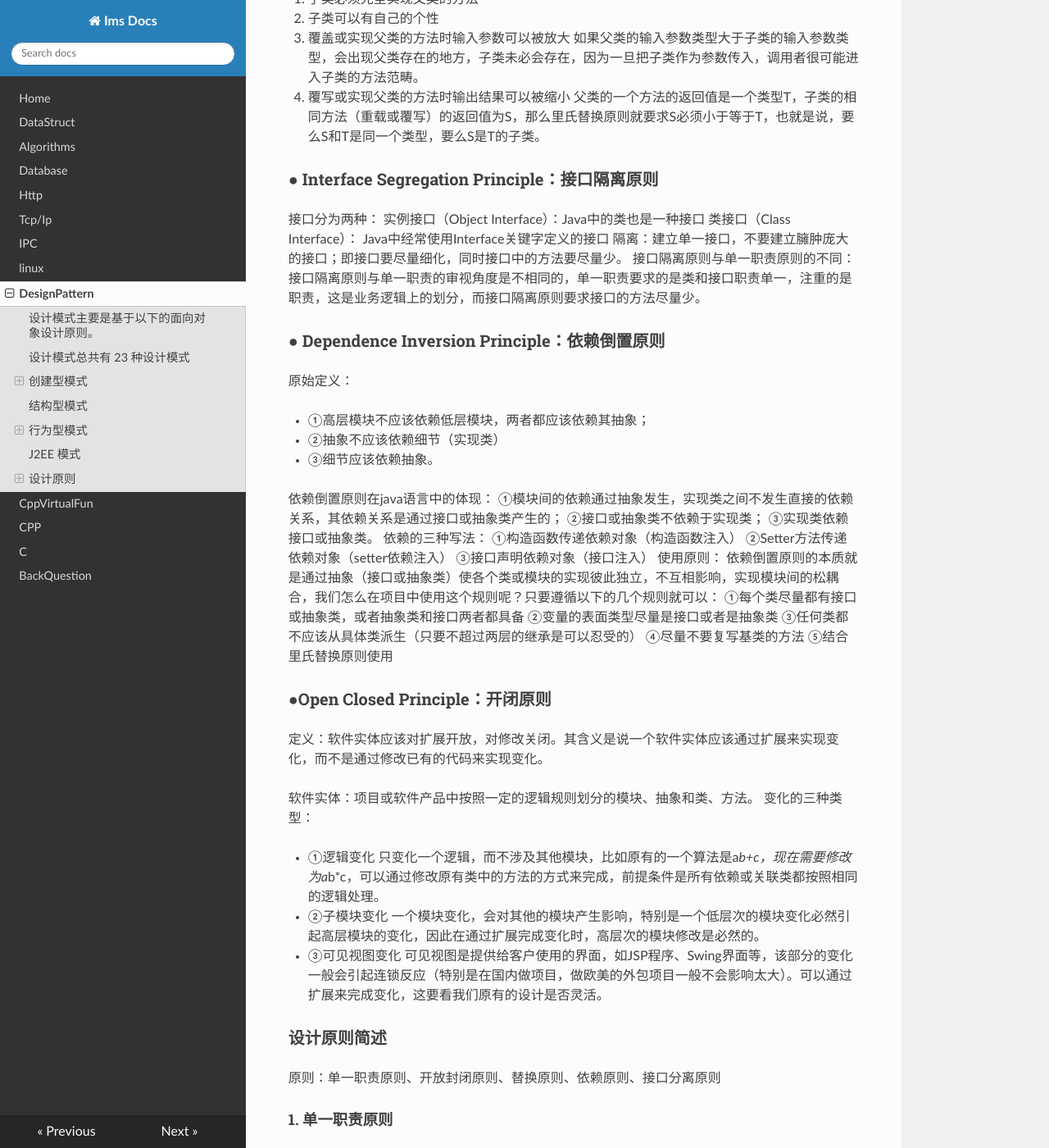
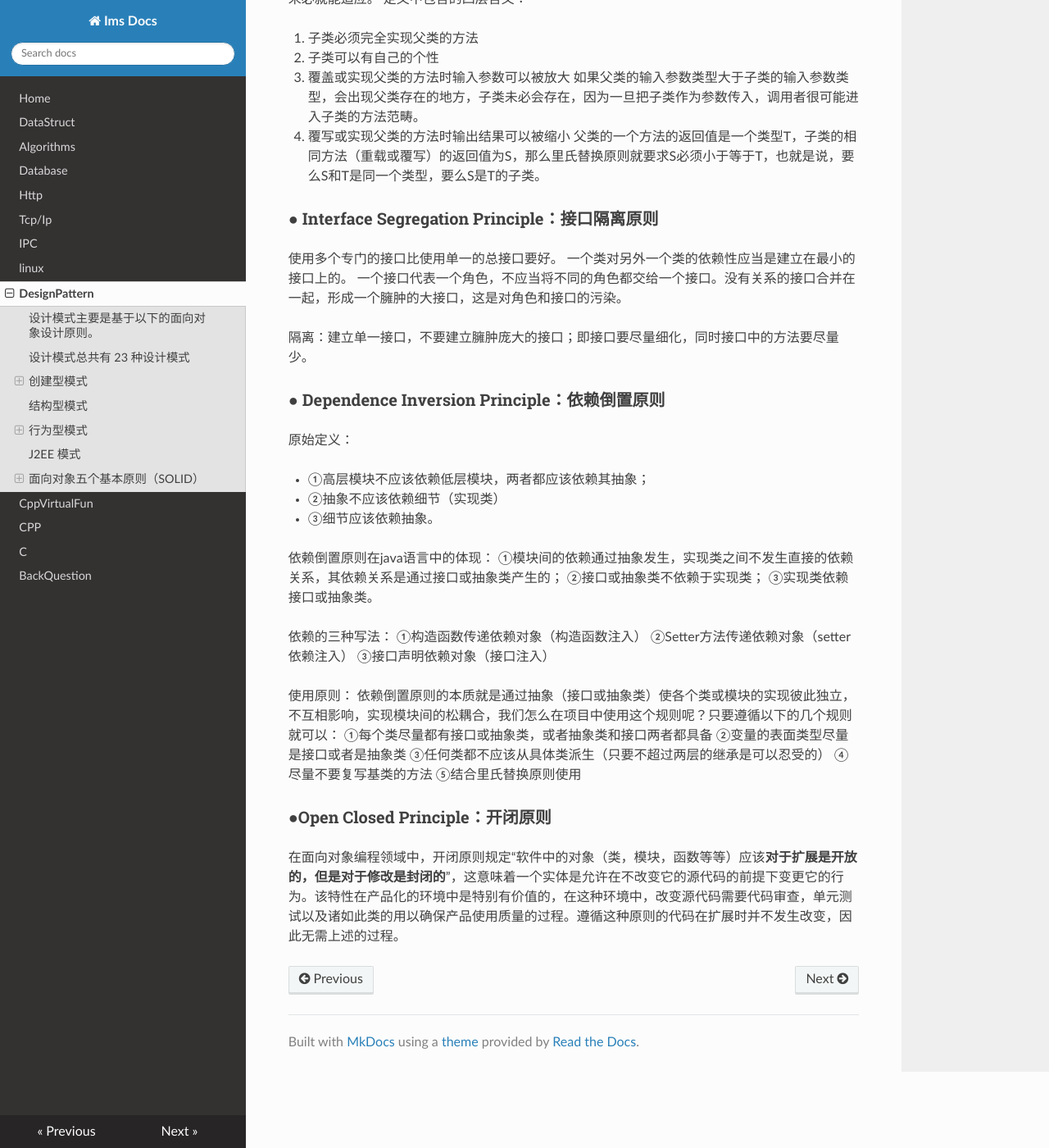
Before and after one commit to ims0/mkdocs, an MkDocs documentation site: the page built from docs/designPattern.md, in a window 1280 px wide and 1400 px high, scrolled down 9042 px. Shown: the whole window at 82% size. Built offline with MkDocs 1.6.1, drawn with Linux system fonts in a browser that asks for light colours; nearby versions of some CDN libraries; some of the changed text lies outside the part shown.

Commit message:
add network.pdf

```diff
--- a/docs/designPattern.md
+++ b/docs/designPattern.md
@@ -458,17 +458,18 @@
 + 传输对象模式（Transfer Object Pattern）
 
 
-##  设计原则
+##  面向对象五个基本原则（SOLID）
 
 ### ● Single Responsibility Principle：单一职责原则
+定义：
+
+就一个类而言，应该仅有一个引起它变化的原因。应该只有一个职责。 [1]  每一个职责都是变化的一个轴线，如果一个类有一个以上的职责，这些职责就耦合在了一起。这会导致脆弱的设计。当一个职责发生变化时，可能会影响其它的职责。另外，多个职责耦合在一起，会影响复用性。例如：要实现逻辑和界面的分离。
+
 单一职责原则好处：
 
 *  类的复杂性降低，实现什么职责都有清晰明确的定义；
 *  可读性提高，复杂性降低，那当然可读性提高了；
-*  可维护性提高，可读性提高，那当然更容易维护了；
 * 变更引起的风险降低，变更是必不可少的，如果接口的单一职责做得好，一个接口修改只对相应的实现类有影响，对其他的接口无影响，这对系统的扩展性、维护性都有非常大的帮助。
-
-ps：接口一定要做到单一职责，类的设计尽量做到只有一个原因引起变化。单一职责原则提出了一个编写程序的标准，用“职责”或“变化原因”来衡量接口或类设计得是否优良，但是“职责”和“变化原因”都是不可度量的，因项目而异，因环境而异。
 
 ### ● Liskov Substitution Principle：里氏替换原则
 定义：Functions that use pointers or references to base classes must be able to use objects of derived classes without knowing it.
@@ -485,12 +486,11 @@
 4. 覆写或实现父类的方法时输出结果可以被缩小
       父类的一个方法的返回值是一个类型T，子类的相同方法（重载或覆写）的返回值为S，那么里氏替换原则就要求S必须小于等于T，也就是说，要么S和T是同一个类型，要么S是T的子类。
 ### ● Interface Segregation Principle：接口隔离原则
+ 使用多个专门的接口比使用单一的总接口要好。
+一个类对另外一个类的依赖性应当是建立在最小的接口上的。
+一个接口代表一个角色，不应当将不同的角色都交给一个接口。没有关系的接口合并在一起，形成一个臃肿的大接口，这是对角色和接口的污染。
 
-接口分为两种：
-实例接口（Object Interface）：Java中的类也是一种接口
-类接口（Class Interface）： Java中经常使用Interface关键字定义的接口
 隔离：建立单一接口，不要建立臃肿庞大的接口；即接口要尽量细化，同时接口中的方法要尽量少。
-接口隔离原则与单一职责原则的不同：接口隔离原则与单一职责的审视角度是不相同的，单一职责要求的是类和接口职责单一，注重的是职责，这是业务逻辑上的划分，而接口隔离原则要求接口的方法尽量少。
 
 ### ● Dependence Inversion Principle：依赖倒置原则
 原始定义：
@@ -503,10 +503,12 @@
 ①模块间的依赖通过抽象发生，实现类之间不发生直接的依赖关系，其依赖关系是通过接口或抽象类产生的；
 ②接口或抽象类不依赖于实现类；
 ③实现类依赖接口或抽象类。
+
 依赖的三种写法：
 ①构造函数传递依赖对象（构造函数注入）
 ②Setter方法传递依赖对象（setter依赖注入）
 ③接口声明依赖对象（接口注入）
+
 使用原则：
 依赖倒置原则的本质就是通过抽象（接口或抽象类）使各个类或模块的实现彼此独立，不互相影响，实现模块间的松耦合，我们怎么在项目中使用这个规则呢？只要遵循以下的几个规则就可以：
 ①每个类尽量都有接口或抽象类，或者抽象类和接口两者都具备
@@ -517,28 +519,5 @@
 
 
 ### ●Open Closed Principle：开闭原则
-定义：软件实体应该对扩展开放，对修改关闭。其含义是说一个软件实体应该通过扩展来实现变化，而不是通过修改已有的代码来实现变化。
 
-软件实体：项目或软件产品中按照一定的逻辑规则划分的模块、抽象和类、方法。
-变化的三种类型：
-
-+ ①逻辑变化
-只变化一个逻辑，而不涉及其他模块，比如原有的一个算法是a*b+c，现在需要修改为a*b*c，可以通过修改原有类中的方法的方式来完成，前提条件是所有依赖或关联类都按照相同的逻辑处理。
-+ ②子模块变化
-一个模块变化，会对其他的模块产生影响，特别是一个低层次的模块变化必然引起高层模块的变化，因此在通过扩展完成变化时，高层次的模块修改是必然的。
-+ ③可见视图变化
-可见视图是提供给客户使用的界面，如JSP程序、Swing界面等，该部分的变化一般会引起连锁反应（特别是在国内做项目，做欧美的外包项目一般不会影响太大）。可以通过扩展来完成变化，这要看我们原有的设计是否灵活。
-
-
-###  设计原则简述
-原则：单一职责原则、开放封闭原则、替换原则、依赖原则、接口分离原则
-#### 1. 单一职责原则
-是指一个类的功能要单一，不能包罗万象。如同一个人一样，分配的工作不能太多，否则一天到晚虽然忙忙碌碌的，但效率却高不起来
-#### 2. 开放封闭原则
-一个模块在扩展性方面应该是开放的而在更改性方面应该是封闭的。比如：一个网络模块，原来只服务端功能，而现在要加入客户端功能， 那么应当在不用修改服务端功能代码的前提下，就能够增加客户端功能的实现代码，这要求在设计之初，就应当将服务端和客户端分开，公共部分抽象出来。
-#### 3. 替换原则
-子类应当可以替换父类并出现在父类能够出现的任何地方。比如：公司搞年度晚会，所有员工可以参加抽奖，那么不管是老员工还是新员工， 也不管是总部员工还是外派员工，都应当可以参加抽奖，否则这公司就不和谐了。
-#### 4. 依赖原则
-具体依赖抽象。假设B是较A低的模块，但B需要使用到A的功能， 这个时候，B不应当直接使用A中的具体类：而应当由B定义一抽象接口，并由A来实现这个抽象接口，B只使用这个抽象接口：这样就达到 了依赖倒置的目的，B也解除了对A的依赖，反过来是A依赖于B定义的抽象接口。通过上层模块难以避免依赖下层模块，假如B也直接依赖A的实现，那么就可能造成循环依赖。一个常见的问题就是编译A模块时需要直接包含到B模块的cpp文件，而编译B时同样要直接包含到A的cpp文件。
-#### 5. 接口分离原则
-模块间要通过抽象接口隔离开，而不是通过具体的类强耦合起来
+在面向对象编程领域中，开闭原则规定“软件中的对象（类，模块，函数等等）应该**对于扩展是开放的，但是对于修改是封闭的**”，这意味着一个实体是允许在不改变它的源代码的前提下变更它的行为。该特性在产品化的环境中是特别有价值的，在这种环境中，改变源代码需要代码审查，单元测试以及诸如此类的用以确保产品使用质量的过程。遵循这种原则的代码在扩展时并不发生改变，因此无需上述的过程。
--- a/docs/http.md
+++ b/docs/http.md
@@ -178,21 +178,34 @@
 
 
 
-### 网络
-#### 1. 如何判断一个你打向的ip在国内还是国外，用什么工具？
+## HTTP 问题总结
+### 1. 如何判断一个你打向的ip在国内还是国外，用什么工具？
 使用IP库判断IP地址
 
 
-#### 2. 内部接口互相调用，如果要增加鉴权，鉴权是放在header里还是body里，为什么
-#### 3. 外部接口调用，如果要有防重放的攻击检测，如何保证安全性
+### 2. 内部接口互相调用，如果要增加鉴权，鉴权是放在header里还是body里，为什么
+### 3. 外部接口调用，如果要有防重放的攻击检测，如何保证安全性
 [如何防止重放攻击](https://blog.csdn.net/weixin_39986856/article/details/82657808)
 
-#### 4. ssl和https
+### 4. ssl和https
 HTTP 是一个网络协议，是专门用来帮你传输 Web，ssl中文叫安全套接层为了结局传输内容会被偷窥（嗅探）和篡改，https是 “HTTP 协议”和“SSL/TLS 协议”的组合。
-#### 5. 洪水攻击原理
-https://zhuanlan.zhihu.com/p/78831197
+### 5. 什么是SYN Flood攻击？
+https://zhuanlan.zhihu.com/p/29539671
+![avatar](http_pic/syn_flood.jpg)
+SYN洪水可以以三种不同的方式发生：
 
-#### 6. HTTP1.0和HTTP1.1的一些区别
+#### 直接攻击
+IP地址不被欺骗的SYN Flood被称为直接攻击。在这次攻击中，攻击者根本不掩盖其IP地址。由于攻击者使用具有真实IP地址的单个源设备来创建攻击，因此攻击者极易受到发现和缓解的影响。为了在目标机器上创建半开状态，黑客可以防止其机器响应服务器的SYN-ACK数据包。这通常是通过阻止除SYN数据包之外的传出数据包的防火墙规则来实现的，或者在到达恶意用户机器之前过滤任何传入的SYN-ACK数据包。实际上，这种方法很少使用（如果有的话），因为减轻是非常简单的 – 只是阻止每个恶意系统的IP地址。
+
+#### 欺骗性攻击
+恶意用户也可以欺骗他们发送的每个SYN数据包上的IP地址，以抑制缓解工作，使其身份更难发现。虽然数据包可能被欺骗，但这些数据包可能会被追溯到其来源。很难做这种侦探工作，但并不是不可能的，特别是如果互联网服务提供商（ISP）愿意帮助的话。
+
+#### 分布式攻击（DDoS）
+如果使用僵尸网络创建攻击，则将攻击溯源到源的可能性很低。对于增加的混淆级别，攻击者可能会使每个分布式设备也欺骗发送数据包的IP地址。如果攻击者正在使用诸如未来僵尸网络的僵尸网络，他们通常不会关心被感染设备的IP掩蔽
+
+通过使用SYN Flood攻击，恶意攻击者可以尝试在目标设备或服务中创建拒绝服务，其流量大大低于其他DDoS攻击。为了使目标周边的网络基础设施饱和，SYN攻击只需要比目标操作系统中可用的积压更大的体积攻击。如果攻击者能够确定积压的大小，并且在超时之前每个连接将被打开多长时间，攻击者可以定位禁用系统所需的确切参数，从而将总流量减少到最小必要量以创建拒绝服务。
+
+### 6. HTTP1.0和HTTP1.1的一些区别
 
 HTTP1.0最早在网页中使用是在1996年，那个时候只是使用一些较为简单的网页上和网络请求上，而HTTP1.1则在1999年才开始广泛应用于现在的各大浏览器网络请求中，同时HTTP1.1也是当前使用最为广泛的HTTP协议。 主要区别主要体现在：
 
```
Also changed, not shown: docs/http_pic/syn_flood.jpg (added), 1 other file.
